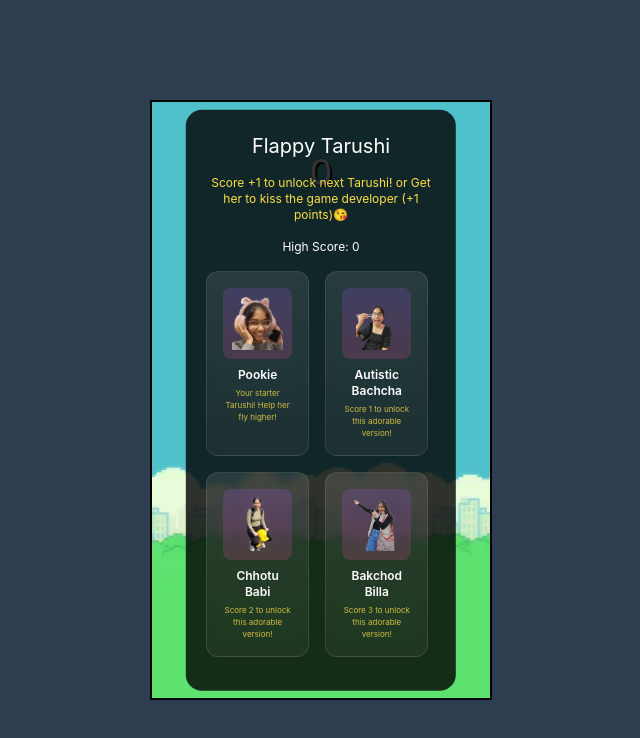
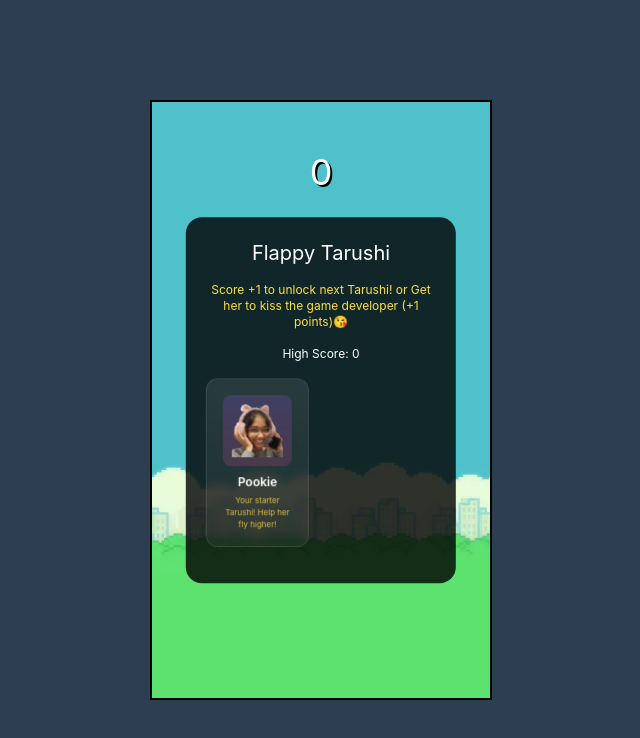
Before and after one commit to kaustuv123/Flappy-Bird, a React (Vite) app: page / in a window 1280 px wide. Shown: the top 738 px of the page, without its empty margins (319-959 px from the left). Built offline with nearby package versions, Linux system fonts and the light colour scheme.

Commit message:
made readme.ms file

```diff
--- a/src/App.jsx
+++ b/src/App.jsx
@@ -187,7 +187,7 @@ function App() {
   });
   const [selectedBird, setSelectedBird] = useState(null);
   const [highScore, setHighScore] = useState(0);
-  const [showAllCharacters, setShowAllCharacters] = useState(true);  // New state for toggle
+  const [showAllCharacters, setShowAllCharacters] = useState(false);  // New state for toggle
 
   // Load high score from session storage on mount
   useEffect(() => {
```
Also changed, not shown: 1 other file (tests, documents, lock files or other folders).
